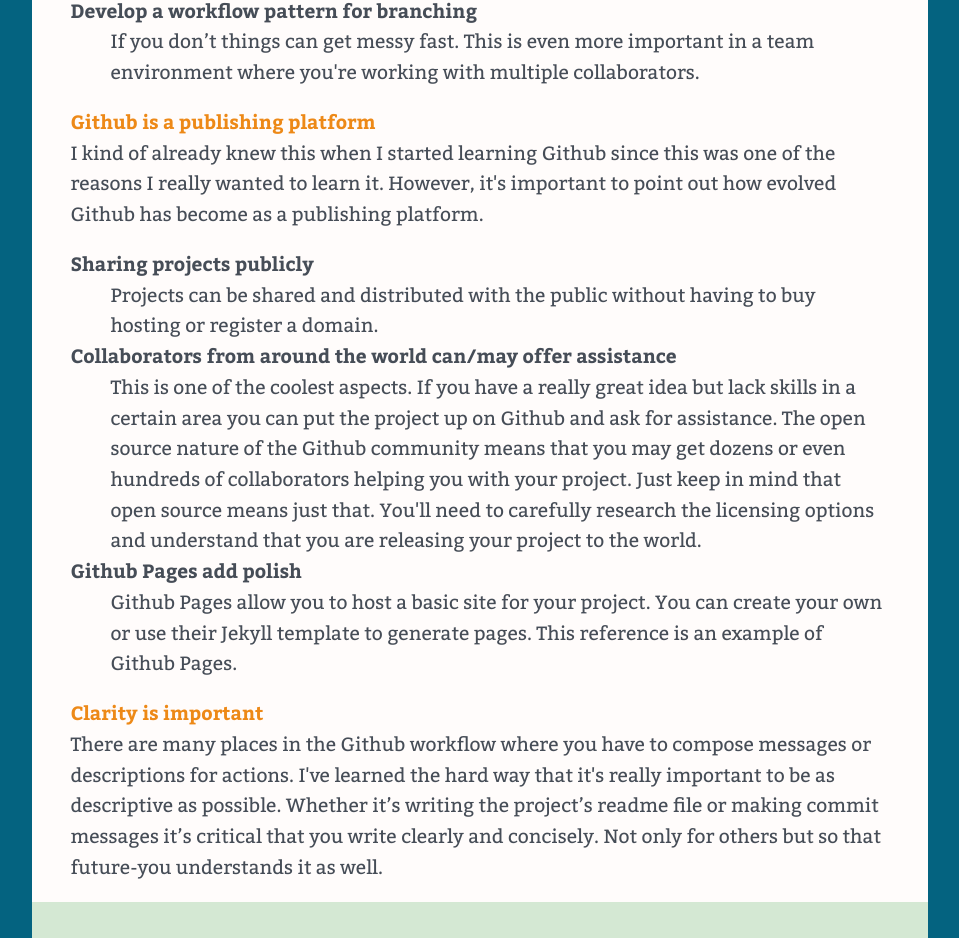
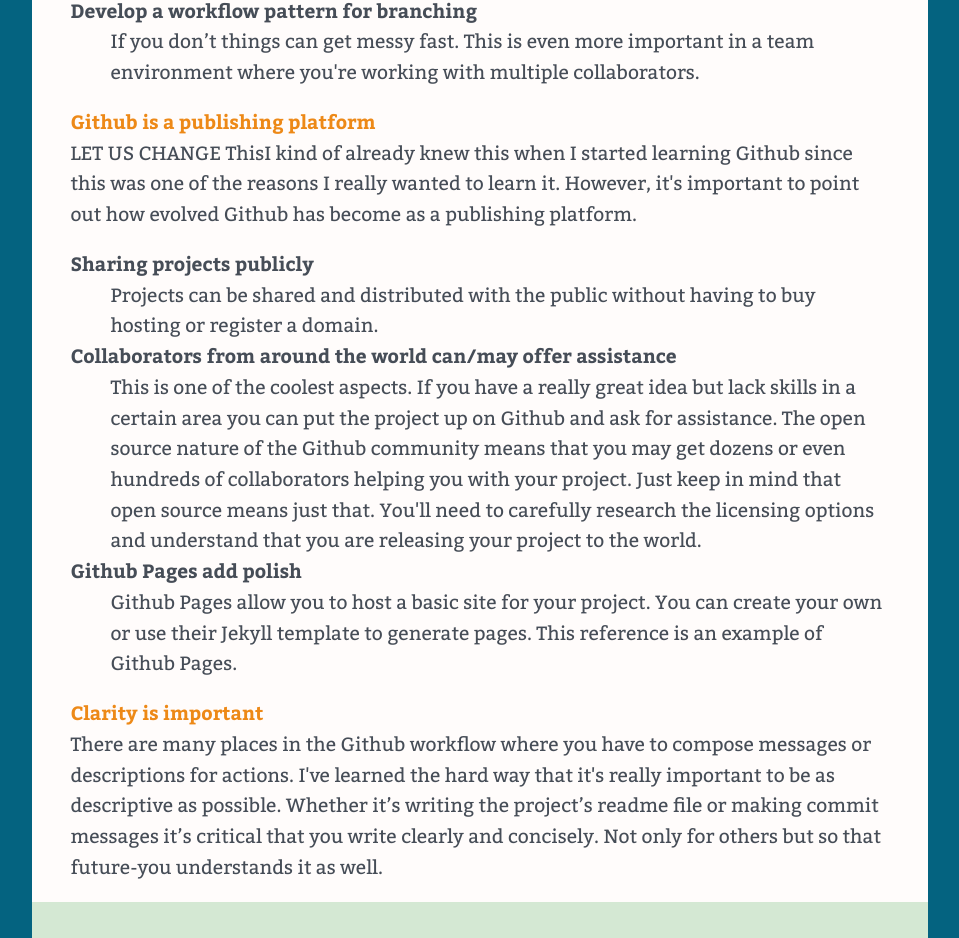
Before and after one commit to northplattecom/github-for-web-designers, a plain HTML site: page index.html in a window 1280 px wide. Shown: the part 2695-3633 px from the top of the page, without its empty margins (160-1119 px from the left). Drawn offline with nearby package versions, Linux system fonts and the light colour scheme.

Commit message:
Summary of Change
Description of Change

```diff
--- a/index.html
+++ b/index.html
@@ -75,7 +75,7 @@
       <dd>If you don&rsquo;t things can get messy fast. This is even more important in a team environment where you're working with multiple collaborators.</dd>
     </dl>
     <h4>Github is a publishing platform</h4>
-    <p>I kind of already knew this when I started learning Github since this was one of the reasons I really wanted to learn it. However, it's important to point out how evolved Github has become as a publishing platform.</p>
+    <p>LET US CHANGE ThisI kind of already knew this when I started learning Github since this was one of the reasons I really wanted to learn it. However, it's important to point out how evolved Github has become as a publishing platform.</p>
     <dl>
       <dt>Sharing projects publicly
       </dt>
```
